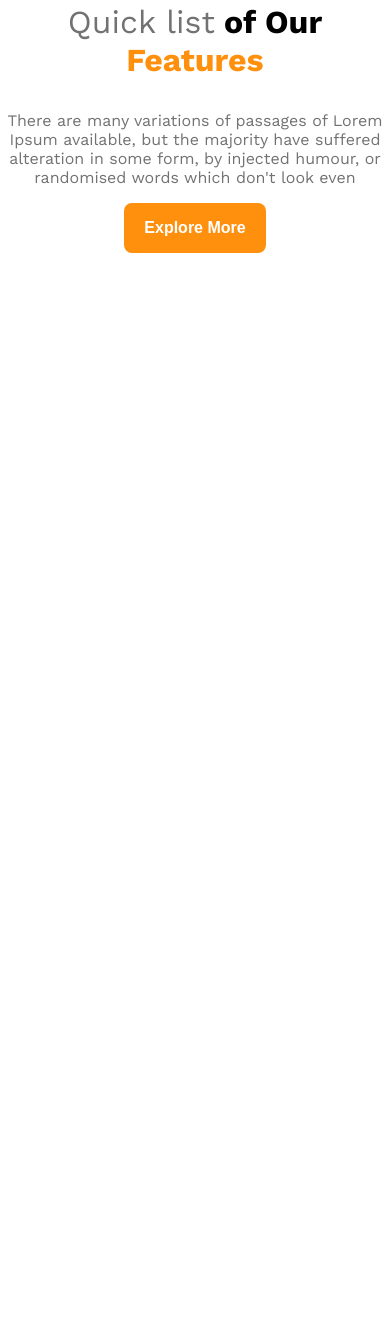
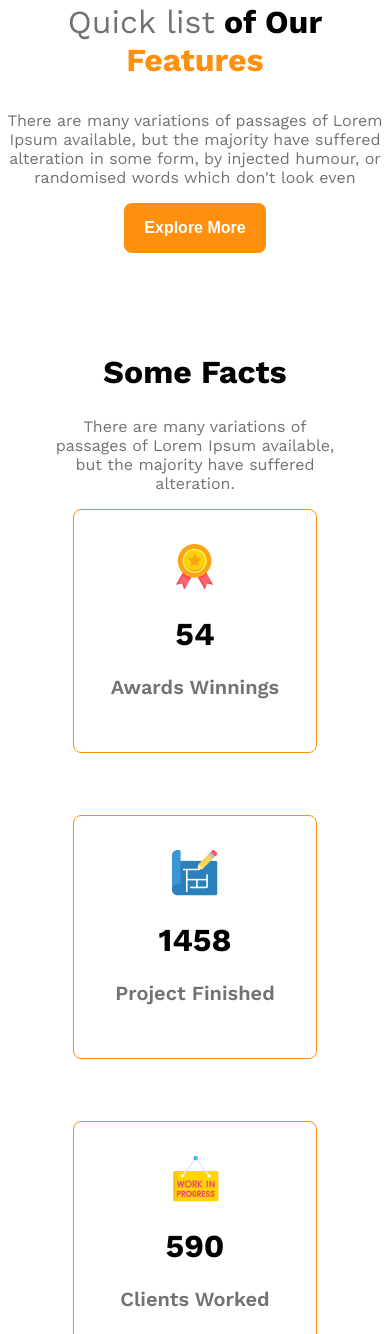
Before and after one commit to Galibmehboob/G3-arcitects, a plain HTML site: page index.html in a window 390 px wide. Shown: the part 1541-2875 px from the top of the page. Before the commit the page ends 1844 px from the top, so only its background shows below. Drawn offline with nearby package versions, Linux system fonts and the light colour scheme.

Commit message:
facts added

```diff
--- a/index.html
+++ b/index.html
@@ -50,6 +50,45 @@
                 <button class="primary-button">Explore More</button>
             </div>
         </div>
+
+        <!-- Facts section -->
+        <div class="facts-container">
+            <div class="facts-main">
+                <h2 class="Brand">Some Facts</h2>
+                <p class="dark-three fact-para">There are many variations of passages of Lorem Ipsum available, but the
+                    majority
+                    have suffered
+                    alteration.</p>
+            </div>
+            <div class="card-container">
+                <div class="card-items">
+                    <div>
+                        <img src="images/icons/ribon.png" alt="">
+                        <h1>54</h1>
+                        <p class="description">Awards Winnings</p>
+                    </div>
+                </div>
+                <div class="card-items">
+                    <div><img src="images/icons/projects.png" alt="">
+                        <h1>1458</h1>
+                        <p class="description">Project Finished</p>
+                    </div>
+                </div>
+                <div class="card-items">
+                    <div> <img src="images/icons/customers.png" alt="">
+                        <h1>590</h1>
+                        <p class="description">Clients Worked</p>
+                    </div>
+                </div>
+                <div class="card-items">
+                    <div> <img src="images/icons/email.png" alt="">
+                        <h1>22578</h1>
+                        <p class="description">Email Send</p>
+                    </div>
+                </div>
+            </div>
+        </div>
+
     </main>
     <footer>
 
--- a/styles/arc.css
+++ b/styles/arc.css
@@ -125,6 +125,50 @@
     align-content: center;
 }
 
+/* Facts style */
+
+
+.facts-container {
+    margin: 50px;
+
+}
+
+.facts-main {
+    margin-left: 140px;
+    margin-bottom: 50px;
+}
+
+.facts-main p {
+    width: 542px;
+}
+
+.card-container {
+
+    max-width: calc(100% - 60px);
+    justify-content: center;
+    display: flex;
+    gap: 62px;
+    margin-left: 30px;
+
+}
+
+.card-items {
+    width: 242px;
+    height: 242px;
+    border: 1px solid #FF900E;
+    text-align: center;
+    justify-content: center;
+    align-items: center;
+    display: flex;
+    border-radius: 8px;
+}
+
+.description {
+    font-size: 1.25rem;
+    font-weight: 600;
+    color: #727272;
+}
+
 /* Media Query section */
 @media screen and (max-width:576px) {
     .full {
@@ -134,7 +178,9 @@
 
     .banner,
     .display-flex,
-    .First-content {
+    .First-content,
+    .facts-container,
+    .card-container {
         flex-direction: column;
 
     }
@@ -152,6 +198,23 @@
         width: 180px;
     }
 
+    /* facts */
+    .facts-main {
+        text-align: center;
+
+        margin: 0;
+    }
+
+    .fact-para {
+        max-width: 100%;
+
+    }
+
+    .card-container {
+        max-width: 100%;
+        margin: 0;
+        align-items: center;
+    }
 
 }
 
@@ -160,7 +223,7 @@
 
     .First-content {
         align-items: center;
-        width: calc(100% - 30px);
+        max-width: calc(100% - 30px);
         flex-direction: column;
     }
 
@@ -181,4 +244,22 @@
 
     }
 
+    .facts-main {
+        padding: 20px;
+    }
+
+    .card-container {
+        display: grid;
+        grid-template-columns: repeat(2, 1fr);
+        justify-items: center;
+
+    }
+
+    .facts-main,
+    .fact-para {
+
+        text-align: center;
+        margin: 0 auto;
+    }
+
 }
```
